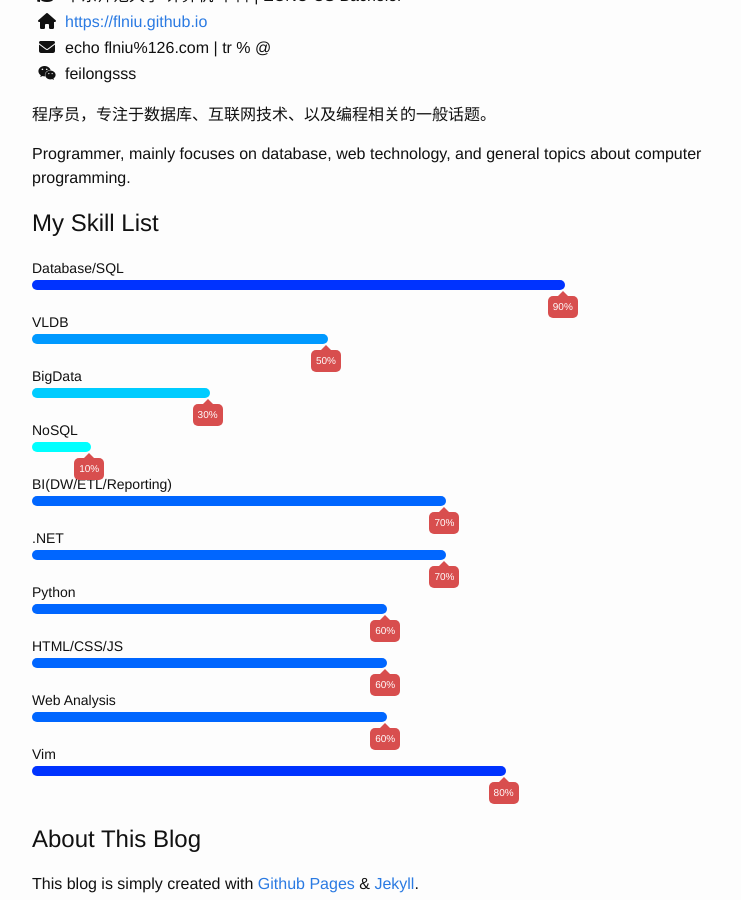
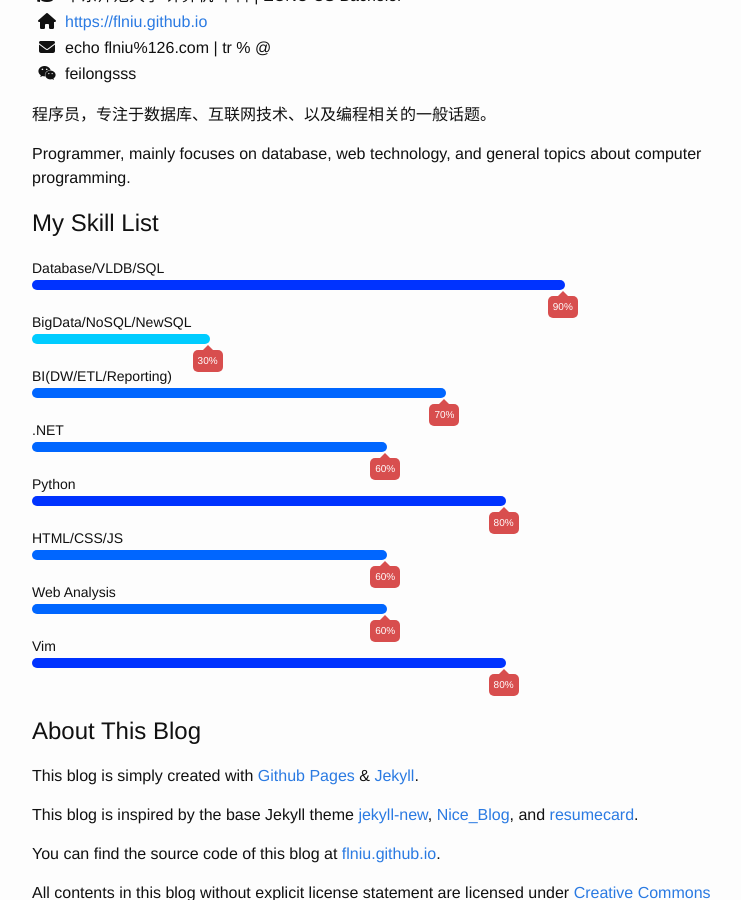
Before and after one commit to flniu/flniu.github.io, a Jekyll site: the page built from about.md, in a window 1280 px wide and 900 px high, scrolled down 285 px. Shown: the whole window, without its empty margins (238-979 px from the left). Built offline with Jekyll 4.4.1, drawn with Linux system fonts in a browser that asks for light colours; nearby versions of some CDN libraries.

Commit message:
update personal info

```diff
--- a/_config.yml
+++ b/_config.yml
@@ -41,20 +41,16 @@ my:
   weixin: feilongsss
   phone:
   skillList:
-    - skill: Database/SQL
+    - skill: Database/VLDB/SQL
       percentage: 90%
-    - skill: VLDB
-      percentage: 50%
-    - skill: BigData
+    - skill: BigData/NoSQL/NewSQL
       percentage: 30%
-    - skill: NoSQL
-      percentage: 10%
     - skill: BI(DW/ETL/Reporting)
       percentage: 70%
     - skill: .NET
-      percentage: 70%
+      percentage: 60%
     - skill: Python
-      percentage: 60%
+      percentage: 80%
     - skill: HTML/CSS/JS
       percentage: 60%
     - skill: Web Analysis
```
